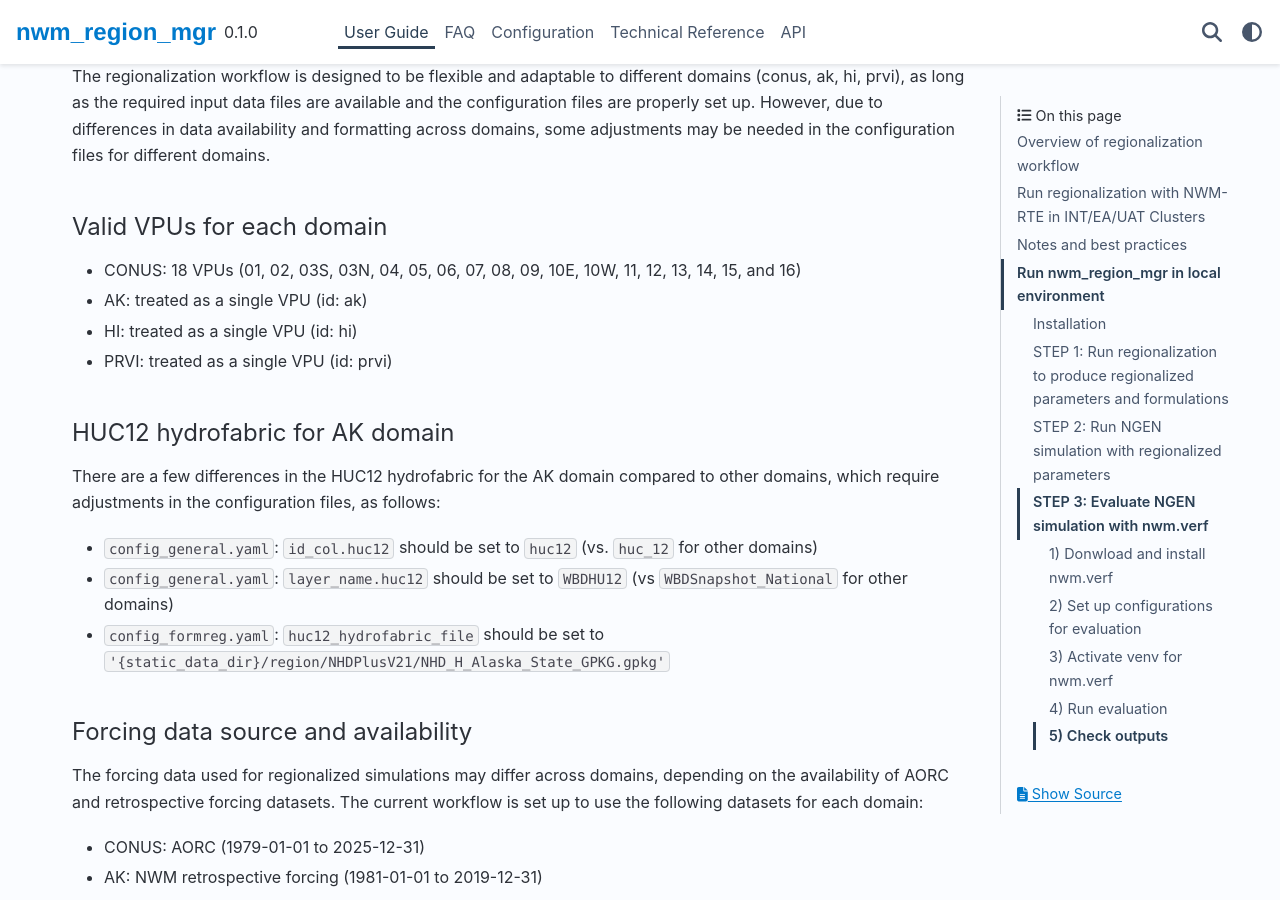
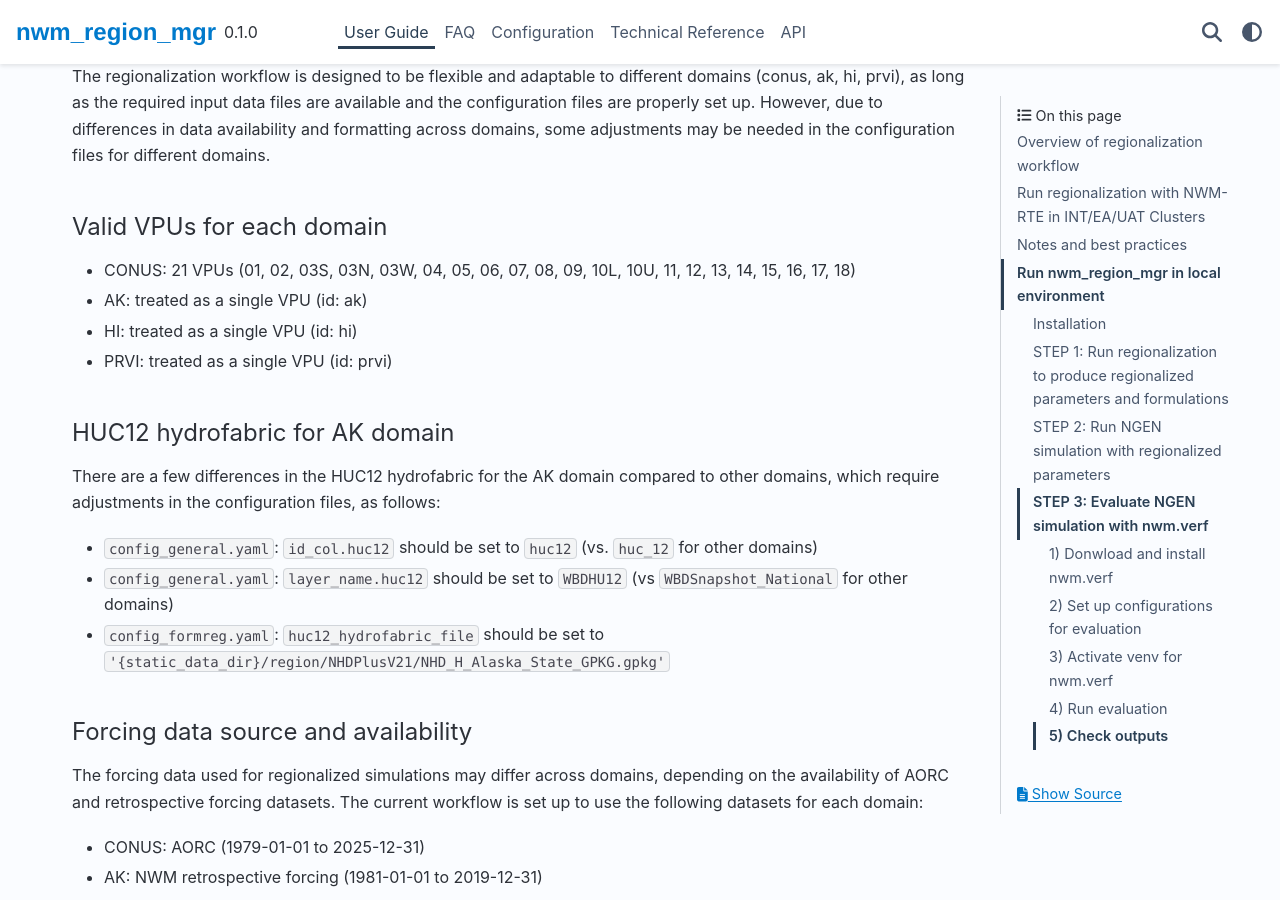
Before and after one commit to NGWPC/nwm-region-mgr, a Sphinx documentation site: the page built from docs/source/user_guide.md, in a window 1280 px wide and 900 px high, scrolled down 14055 px. Built offline with Sphinx 7.4.7 and the PyData theme 0.15.4, drawn with Linux system fonts in a browser that asks for light colours.

Commit message:
correction for CONUS VPUs in User Guide

```diff
--- a/docs/source/user_guide.md
+++ b/docs/source/user_guide.md
@@ -464,7 +464,7 @@ Check the header of the script for usage instructions.
   configuration files for different domains.
 
 #### Valid VPUs for each domain
-  - CONUS: 18 VPUs (01, 02, 03S, 03N, 04, 05, 06, 07, 08, 09, 10E, 10W, 11, 12, 13, 14, 15, and 16)
+  - CONUS: 21 VPUs (01, 02, 03S, 03N, 03W, 04, 05, 06, 07, 08, 09, 10L, 10U, 11, 12, 13, 14, 15, 16, 17, 18)
   - AK: treated as a single VPU (id: ak)
   - HI: treated as a single VPU (id: hi)
   - PRVI: treated as a single VPU (id: prvi)
```
